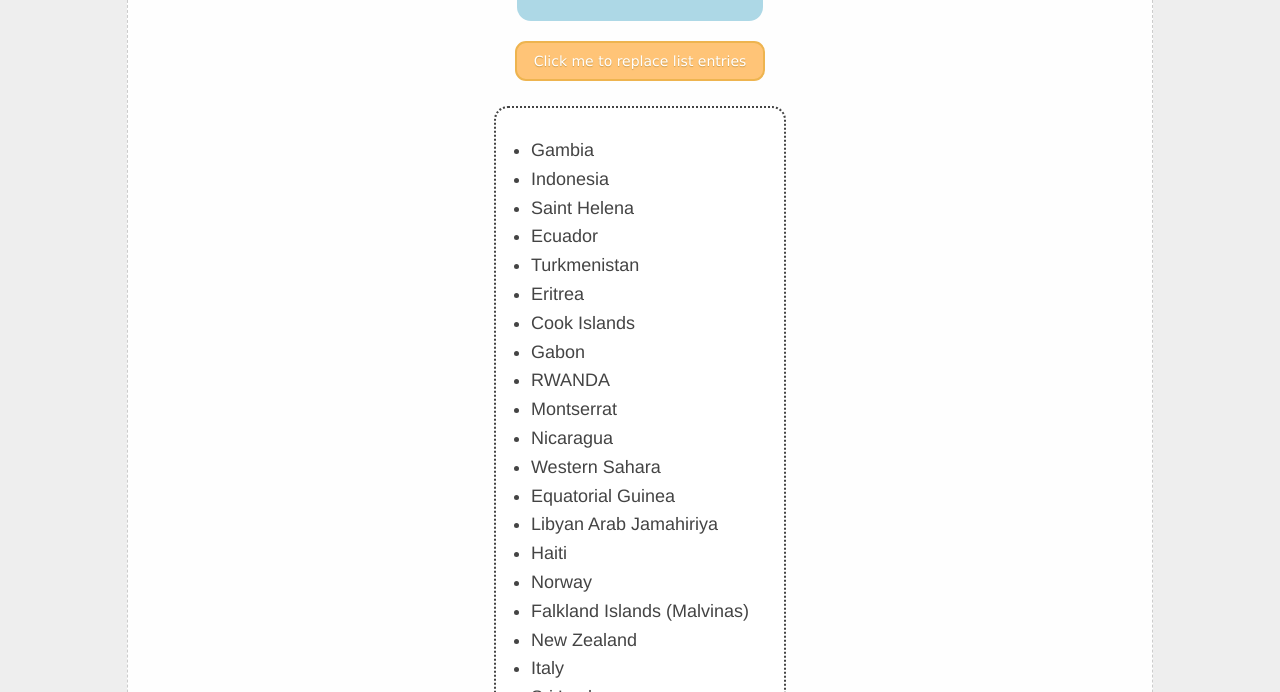
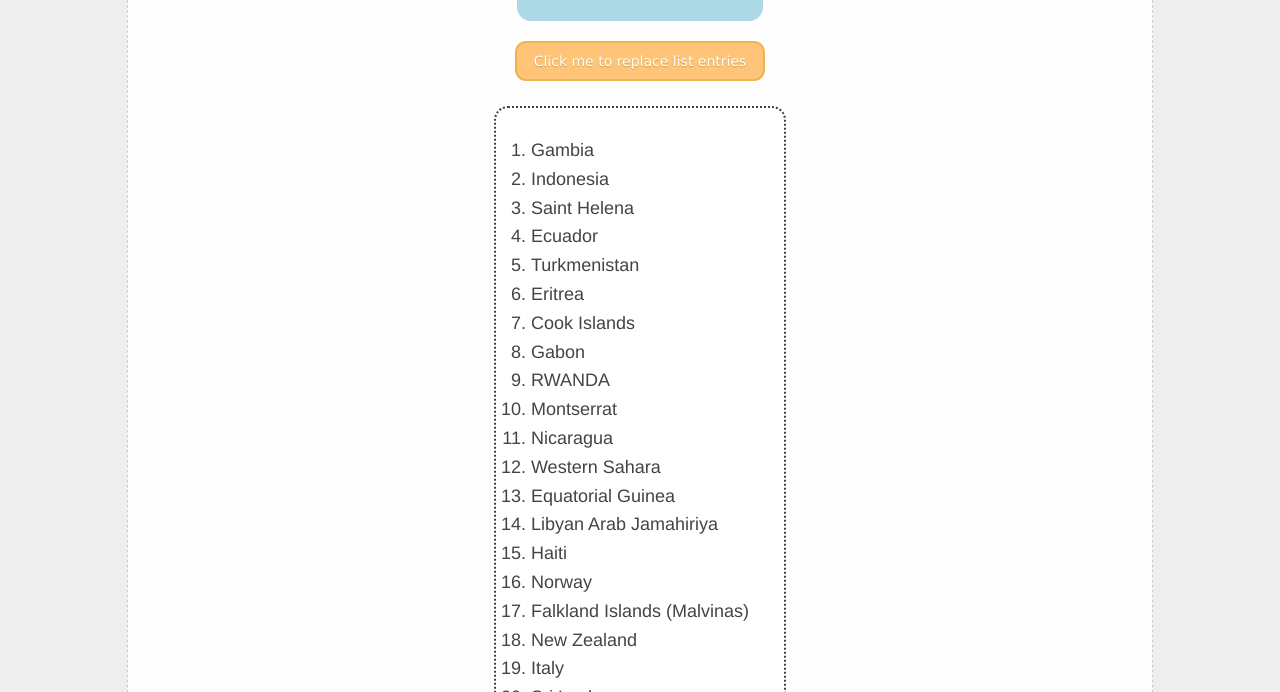
Before and after one commit to marisa-pesce/Assignment-1-Repository, a plain HTML site: page lab_5/index.html in a window 1280 px wide. Both pictures are taken after a click on the button "Click me to replace list entries". Shown: the part 108-800 px from the top of the page. Drawn offline with Linux system fonts and the light colour scheme.

Commit message:
now becomes an ordered list

```diff
--- a/lab_5/index.html
+++ b/lab_5/index.html
@@ -294,6 +294,15 @@
 
       countriesObj = JSON.parse(sessionStorage.getItem('countries'));
 
+      // get old list element
+      let oldList = document.getElementsByClassName('instructions')[0];
+
+      //create new ordered list
+      let orderedList = document.createElement('ol');
+      orderedList.classList.add('instructions');
+
+      oldList.parentNode.replaceChild(orderedList, oldList);
+
       for (let i = 0; i < 50; i++) {
         randomNumber = Math.floor(Math.random() * countriesObj.length);
         let list = document.createElement('li');
--- a/lab_5/lab_styles.css
+++ b/lab_5/lab_styles.css
@@ -64,7 +64,7 @@ h3 {
 
 .instructions {
   padding: 0 25px;
-  list-style: disc;
+  /* list-style: disc; */
 }
 
 .content {
```
Also changed, not shown: 2 other files.
